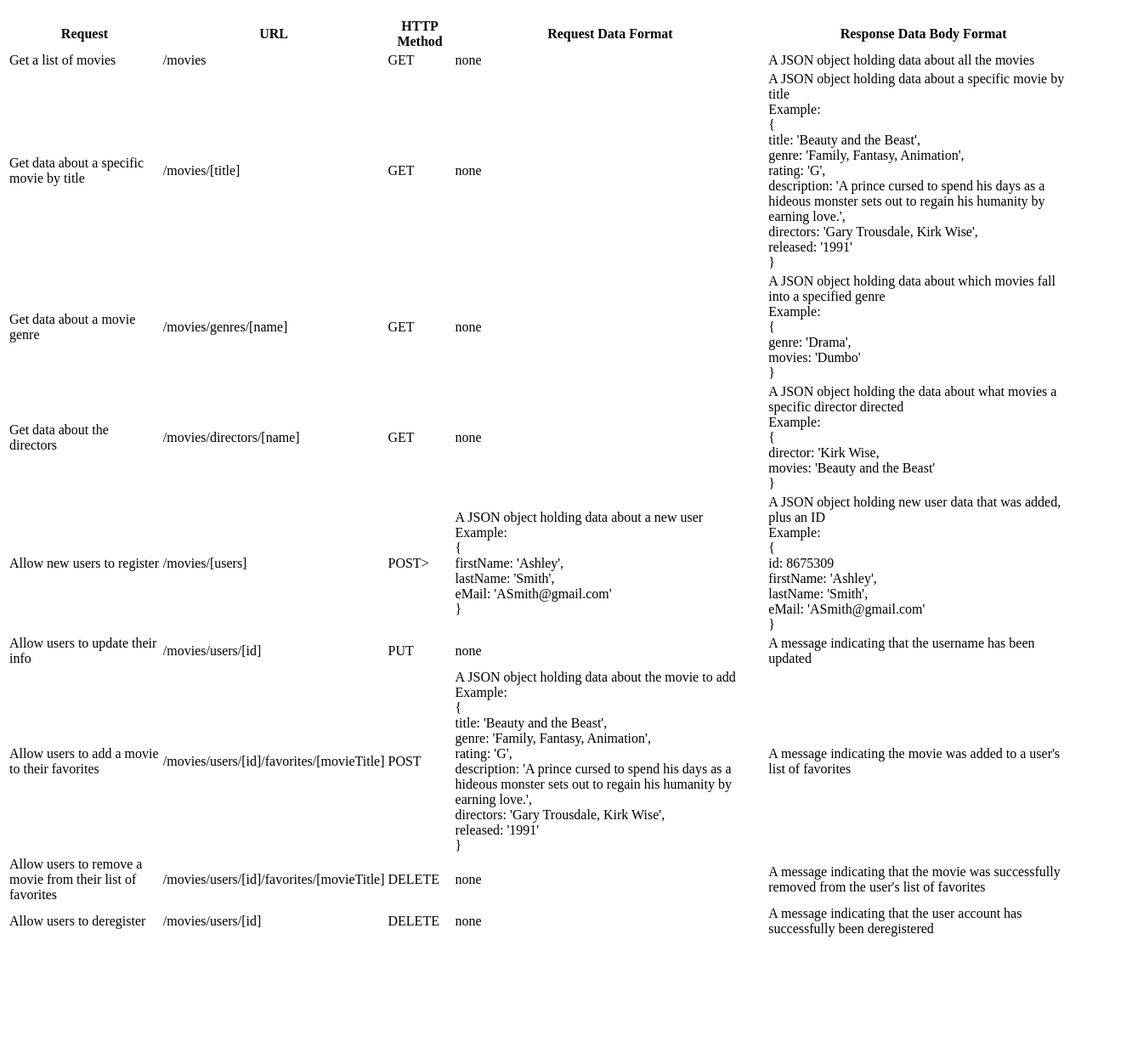
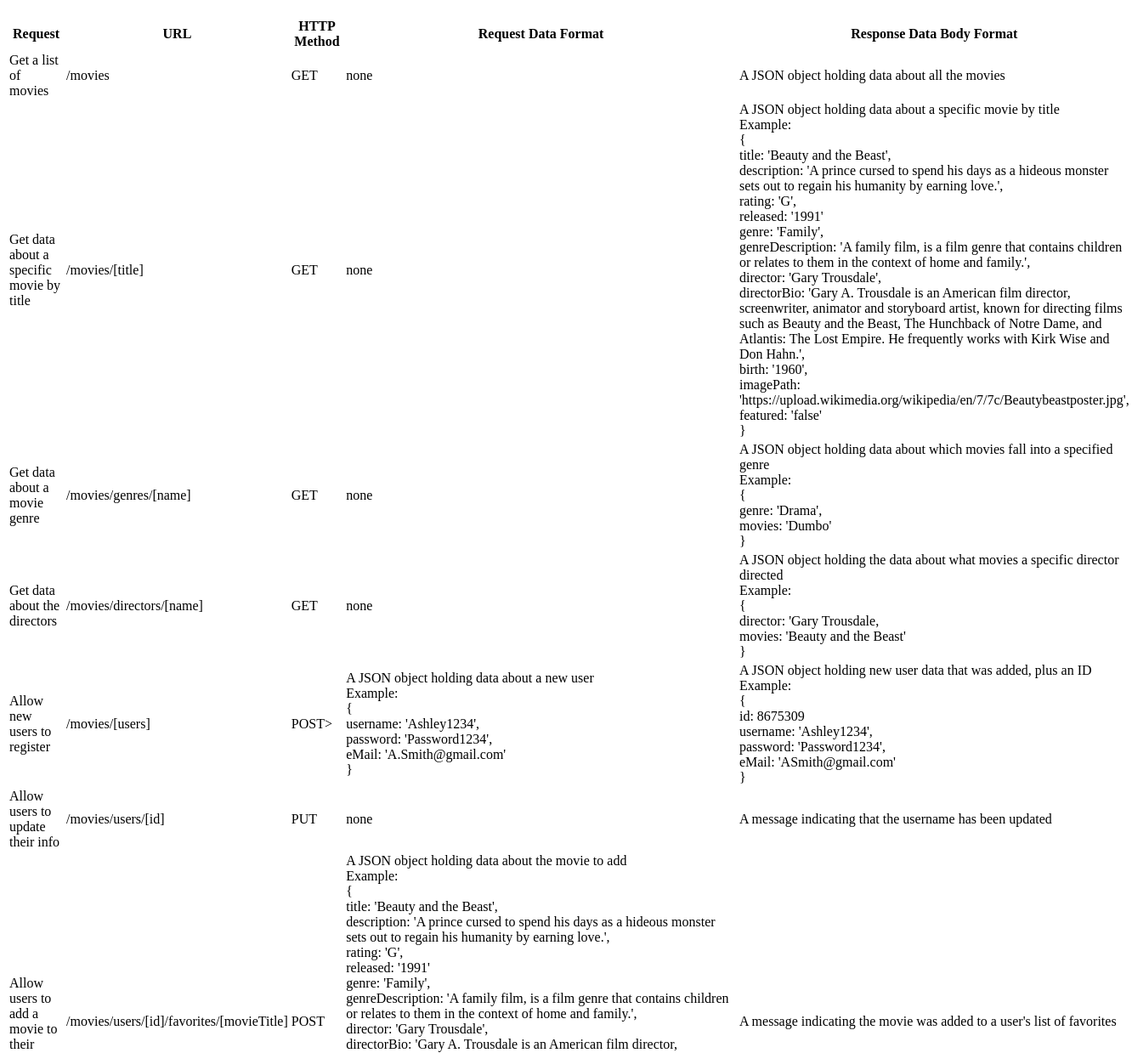
Before and after one commit to Amanda1024/movie_api, a website: page public/documentation.html in a window 1280 px wide. Shown: the part 61-1300 px from the top of the page at 85% size, 1332 px wide, since content can reach past the window. Before the commit the page ends 1174 px from the top, so only its background shows below. Drawn offline with Linux system fonts and the light colour scheme.

Commit message:
updated endpoints to reflect MongoDB

```diff
--- a/public/documentation.html
+++ b/public/documentation.html
@@ -34,11 +34,17 @@
                 <td>A JSON object holding data about a specific movie by title<br> Example:
                     <br> {
                     <br> title: 'Beauty and the Beast',
-                    <br> genre: 'Family, Fantasy, Animation',
+                    <br> description: 'A prince cursed to spend his days as a hideous monster sets out to regain his humanity by earning love.',
                     <br> rating: 'G',
-                    <br> description: 'A prince cursed to spend his days as a hideous monster sets out to regain his humanity by earning love.',
-                    <br> directors: 'Gary Trousdale, Kirk Wise',
                     <br> released: '1991'
+                    <br> genre: 'Family',
+                    <br> genreDescription: 'A family film, is a film genre that contains children or relates to them in the context of home and family.',
+                    <br> director: 'Gary Trousdale',
+                    <br> directorBio: 'Gary A. Trousdale is an American film director, screenwriter, animator and storyboard artist, known for directing films such as Beauty and the Beast, The Hunchback of Notre Dame, and Atlantis: The Lost Empire. He
+                    frequently works with Kirk Wise and Don Hahn.',
+                    <br> birth: '1960',
+                    <br> imagePath: 'https://upload.wikimedia.org/wikipedia/en/7/7c/Beautybeastposter.jpg',
+                    <br> featured: 'false'
                     <br> }
                 </td>
             </tr>
@@ -61,7 +67,7 @@
                 <td>none</td>
                 <td>A JSON object holding the data about what movies a specific director directed<br> Example:
                     <br> {
-                    <br> director: 'Kirk Wise,
+                    <br> director: 'Gary Trousdale,
                     <br> movies: 'Beauty and the Beast'
                     <br> }
                 </td>
@@ -72,15 +78,15 @@
                 <td>POST></td>
                 <td>A JSON object holding data about a new user<br> Example:
                     <br> {
-                    <br> firstName: 'Ashley',
-                    <br> lastName: 'Smith',
-                    <br> eMail: 'ASmith@gmail.com'
+                    <br> username: 'Ashley1234',
+                    <br> password: 'Password1234',
+                    <br> eMail: 'A.Smith@gmail.com'
                     <br> }
                     <td>A JSON object holding new user data that was added, plus an ID<br> Example:
                         <br> {
                         <br> id: 8675309
-                        <br> firstName: 'Ashley',
-                        <br> lastName: 'Smith',
+                        <br> username: 'Ashley1234',
+                        <br> password: 'Password1234',
                         <br> eMail: 'ASmith@gmail.com'
                         <br> }
                     </td>
@@ -99,11 +105,17 @@
                 <td>A JSON object holding data about the movie to add<br> Example:
                     <br> {
                     <br> title: 'Beauty and the Beast',
-                    <br> genre: 'Family, Fantasy, Animation',
+                    <br> description: 'A prince cursed to spend his days as a hideous monster sets out to regain his humanity by earning love.',
                     <br> rating: 'G',
-                    <br> description: 'A prince cursed to spend his days as a hideous monster sets out to regain his humanity by earning love.',
-                    <br> directors: 'Gary Trousdale, Kirk Wise',
                     <br> released: '1991'
+                    <br> genre: 'Family',
+                    <br> genreDescription: 'A family film, is a film genre that contains children or relates to them in the context of home and family.',
+                    <br> director: 'Gary Trousdale',
+                    <br> directorBio: 'Gary A. Trousdale is an American film director, screenwriter, animator and storyboard artist, known for directing films such as Beauty and the Beast, The Hunchback of Notre Dame, and Atlantis: The Lost Empire. He
+                    frequently works with Kirk Wise and Don Hahn.',
+                    <br> birth: '1960',
+                    <br> imagePath: 'https://upload.wikimedia.org/wikipedia/en/7/7c/Beautybeastposter.jpg',
+                    <br> featured: 'false'
                     <br> }
                 </td>
                 <td>A message indicating the movie was added to a user's list of favorites</td>
```
